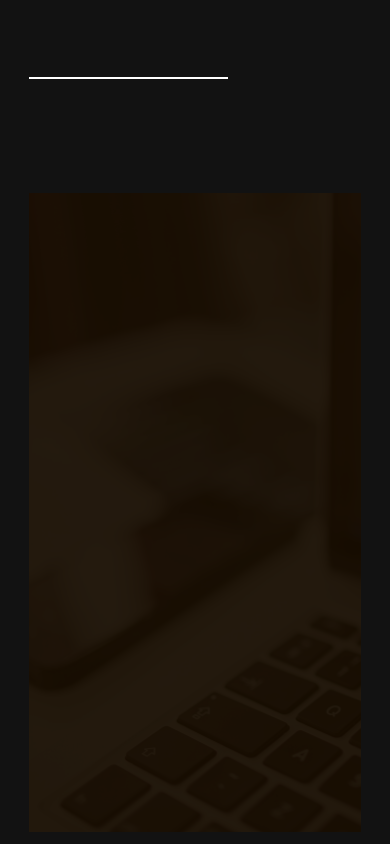
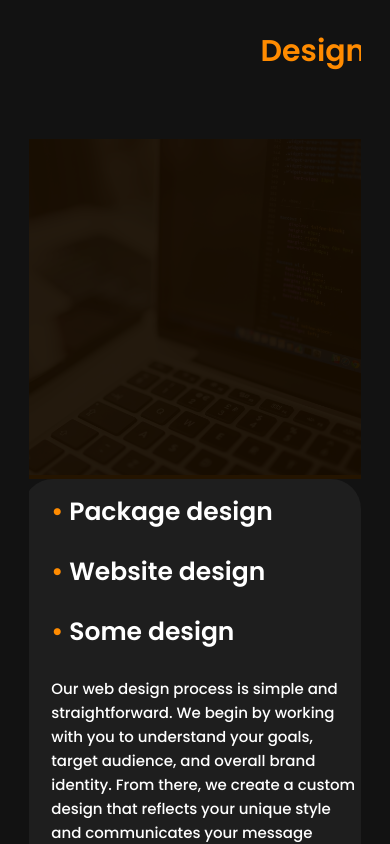
Before and after one commit to NytroByte/NytroByteWebPage, a React (Create React App) app: page / in a window 390 px wide. Shown: the part 880-1724 px from the top of the page. Built offline with nearby package versions, Linux system fonts and the light colour scheme.

Commit message:
added media querries for mobile support

```diff
--- a/src/App.js
+++ b/src/App.js
@@ -17,6 +17,7 @@ function App() {
         <div className="globalWrapper">
           <About/>
         </div>
+        <Projects/>
         <Footer/>
       </div>
     </motion.div>
--- a/src/media/index.css
+++ b/src/media/index.css
@@ -286,29 +286,105 @@ li::before {
 }
 
 .collumn {
-    display: flex;
-    flex-direction: column;
-    flex-basis: 100%;
-    flex: 1;
-    width: 100%;
+    width: 50%;
 }
-
-.collumn.par {
-    padding-left: 235px;
-}
-
 .background_collumn {
+    margin-left: 45px;
     background-color: #1E1E1E;
     border-radius: 30px;
     height: -webkit-fill-available;
-    width: 600px;
     padding: 10px;
+    float: right;
+    width: 70%;
 }
 
 .row {
     display: flex;
     flex-direction: row;
     width: 100%;
+}
+
+@media (max-width: 1774px) {
+    .design_header {
+        font-size: 45px;
+    }
+
+    .collumn {
+        width: 70%;
+    }
+
+    .background_collumn {
+        width: 70%;
+    }
+
+    .design_img {
+        width: 90%;
+        height: 600px;
+    }
+
+    .design_img img {
+        width: 100%;
+        height: 600px;
+    }
+
+    .design_text p {
+        font-size: 20px;
+    }
+
+
+    .design_ul {
+        font-size: 30px;
+        line-height: 70px;
+    }
+}
+
+@media (max-width: 1080px) {
+    .row {
+        flex-direction: column;
+    }
+
+    .collumn {
+        width: 100%;
+    }
+
+    .design_text p {
+        font-size: 15px;
+    }
+
+    .design_ul {
+        font-size: 25px;
+        line-height: 60px;
+    }
+
+    .background_collumn {
+        padding: 3px;
+        width: 100%;
+    }
+
+    .design_img {
+        width: 100%;
+        height: inherit;
+    }
+
+    .design_img img {
+        width: 100%;
+        height: 336px;
+    }
+
+    .design_header {
+        font-size: 30px;
+        margin-left: -50px;
+    }
+
+    .desHeader {
+        width: 100%;
+        display: flex;
+        justify-content: center;
+    }
+
+    .desLine {
+        display: none;
+    }
 }
 
 
@@ -324,8 +400,7 @@ li::before {
 .projects_header {
     font-family: 'Poppins';
     color: #FF8B00;
-    font-size: 90px;
-    line-height: 216px;
+    font-size: 70px;
     font-weight: 600;
     width: 100%;
     justify-content: center;
@@ -363,7 +438,6 @@ li::before {
     justify-content: center;
     width: 100%;
     position: relative;
-    top: -50px;
 }
 .rectangle {
     margin: 20px;
@@ -379,6 +453,37 @@ li::before {
 }
 .rectangle.white {
     background-color: white;
+}
+
+.logoContainer {
+    display: flex;
+    justify-content: center;
+}
+
+
+@media (max-width: 1080px) {
+
+    .projects_header {
+        font-size: 35px;
+    }
+    .projects_header::before, .projects_header::after {
+        display: none;
+    }
+
+    .clientele {
+        flex-direction: column;
+        align-items: center;
+    }
+
+    .rectangle {
+        border-radius: 15px;
+        margin: 10px;
+        width: 50%;
+    }
+
+    .rectangle img {
+        width: 60%;
+    }
 }
 
 
@@ -469,6 +574,37 @@ li::before {
     display: flex;
     width: 70%;
 }
+
+@media (max-width: 1080px) {
+    .mainRow {
+        flex-direction: column;
+        padding-left: 15px;
+    }
+    .devHead {
+        font-size: 30px;
+    }
+
+    .devCol {
+        width: 100%;
+    }
+
+    .fileHeader {
+        width: 60%;
+    }
+
+    .codeDec {
+        font-size: 22px;
+    }
+
+    .devCol.comment {
+        font-size: 20px;
+    }
+
+    .devComment {
+        width: 90%;
+    }
+}
+
 /* Contacts form */
 
 .contacts_form {
--- a/src/projects/Projects.jsx
+++ b/src/projects/Projects.jsx
@@ -12,9 +12,9 @@ function Projects() {
                     <div className="logoContainer">
                         <img id="Mlogo1" src={Mlogo1}/>
                     </div>
-                    <div className="picContainer">
+                    {/* <div className="picContainer">
                         <img id="Mlogo2" src={Mlogo2}/>
-                    </div>
+                    </div> */}
                 </div>
                 <div className="rectangle white">
                     <img src={logo}/>
```
